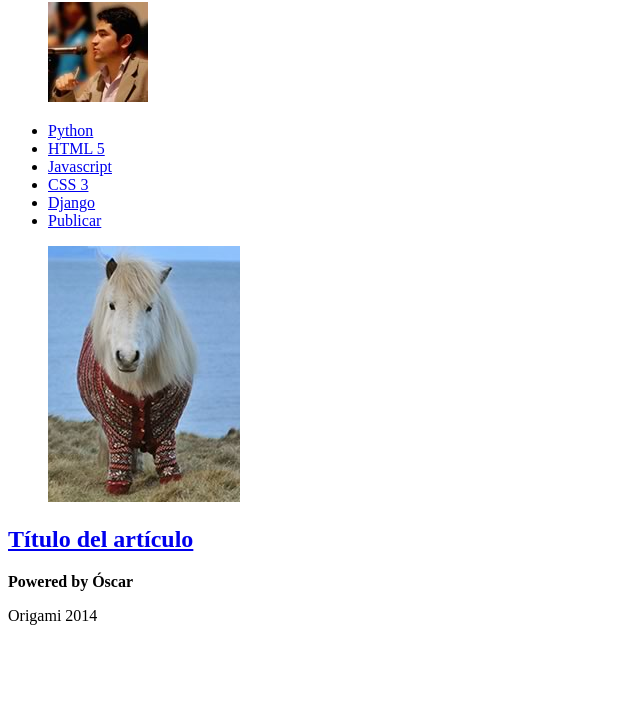
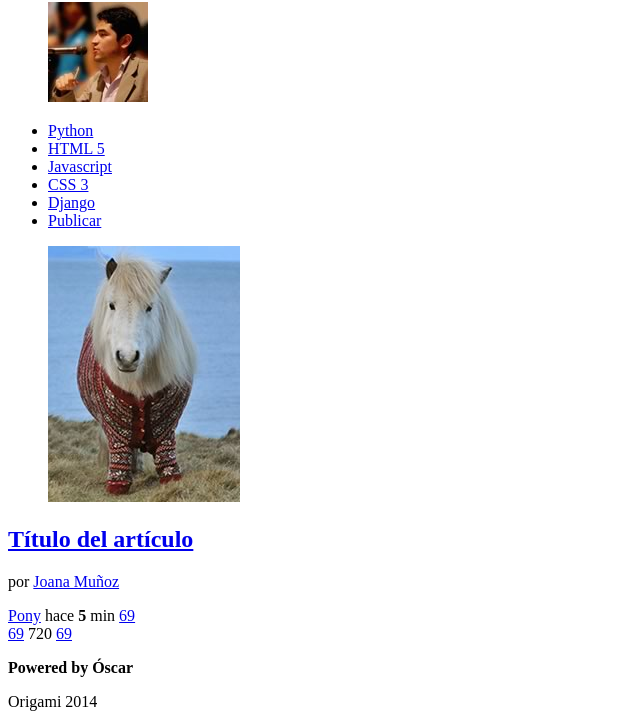
Before and after one commit to odzero/pulse2014, a plain HTML site: page index2.html in a window 1280 px wide. Shown: the part 258-985 px from the top of the page, without its empty margins (0-640 px from the left). Before the commit the page ends 899 px from the top, so only its background shows below. Drawn offline with Linux system fonts and the light colour scheme.

Commit message:
index primer etapa lista

```diff
--- a/index2.html
+++ b/index2.html
@@ -41,6 +41,23 @@
 					Título del artículo
 				</a>
 			</h2>
+			<p class="author_item">
+				por <a href="#">Joana Muñoz</a>
+			</p>
+			<div class="datos_item"> <!--Se puede poner div o p es básicamente lo mi-->
+				<a href="#">Pony</a>
+
+			<span class="fecha_item">
+				hace <strong>5</strong> min
+			</span>
+				<a href="#" class="comentarios_item">69</a>
+				<a href="#" class="guardar_item"></a>
+			<div class="votación">
+				<a href="#" class="up">69</a>
+				720
+				<a href="#" class="down">69</a>
+			</div>
+			</div>
 		</article>
 	</section>
 	<footer>
```
